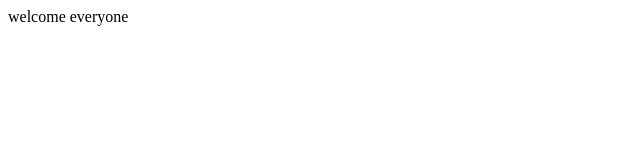
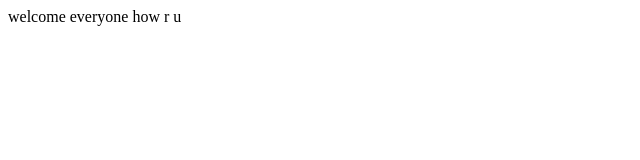
Before and after one commit to ajmiansar/demo, a plain HTML site: page welcome.html in a window 1280 px wide. Shown: the full height of the page, 0-640 px from the left. Drawn offline with Linux system fonts and the light colour scheme.

Commit message:
welcome edited

```diff
--- a/welcome.html
+++ b/welcome.html
@@ -7,5 +7,6 @@
 </head>
 <body>
    welcome everyone
+   how r u
 </body>
 </html>
```
